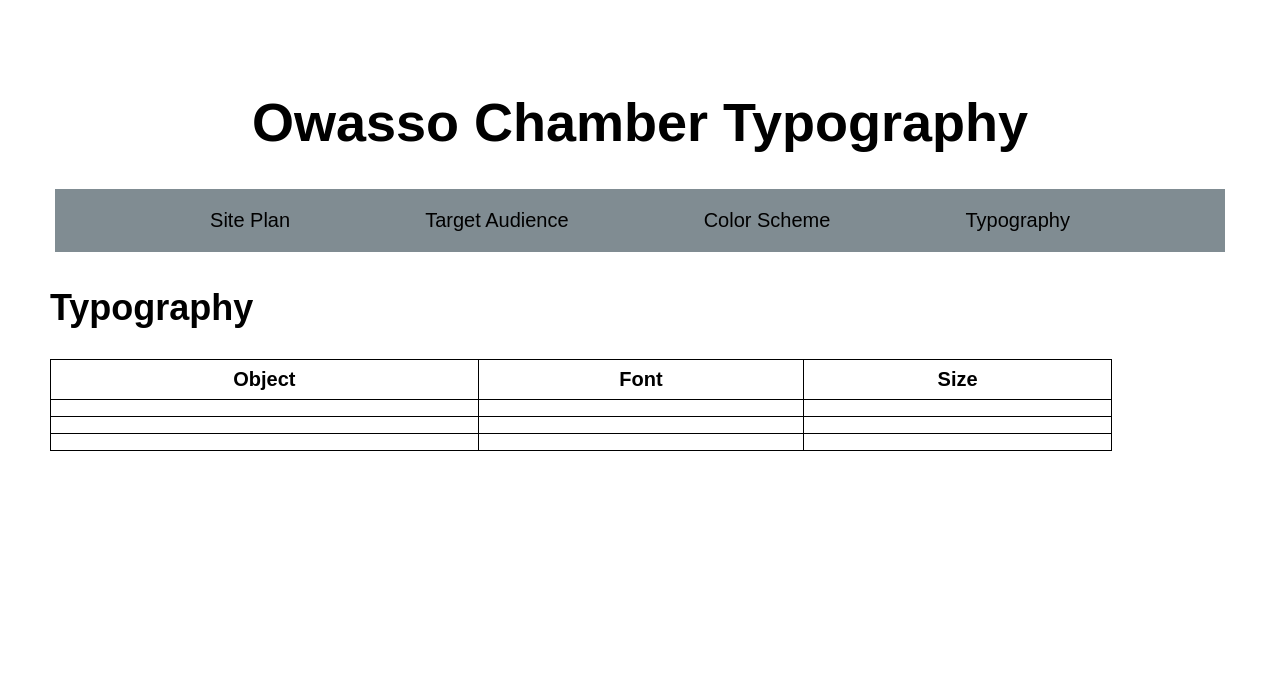
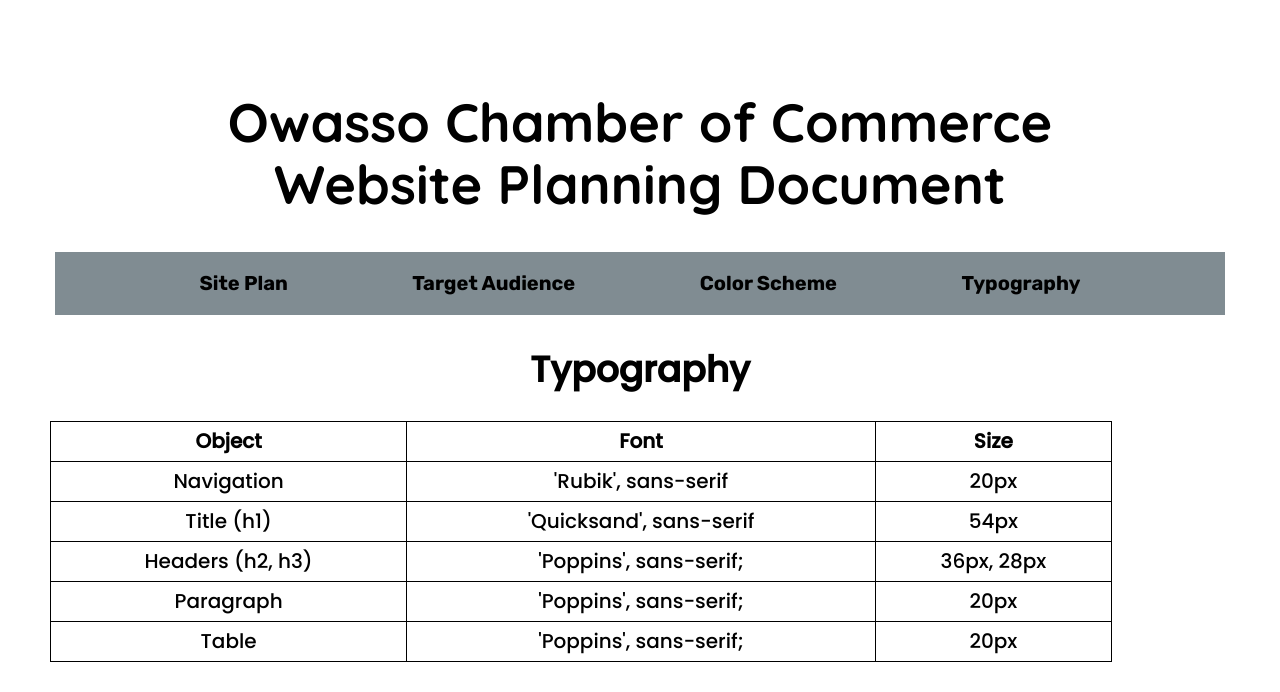
Before and after one commit to rossmg1998/wdd230, a plain HTML site: page lesson3/typography.html in a window 1280 px wide. Drawn offline with nearby package versions, Linux system fonts and the light colour scheme.

Commit message:
Edited html

```diff
--- a/lesson3/typography.html
+++ b/lesson3/typography.html
@@ -8,11 +8,14 @@
     <title>Typography</title>
     <link rel="stylesheet" href="https://cdnjs.cloudflare.com/ajax/libs/normalize/8.0.1/normalize.min.css">
     <link href="css/styles.css" rel="stylesheet">
+    <link rel="preconnect" href="https://fonts.googleapis.com">
+    <link rel="preconnect" href="https://fonts.gstatic.com" crossorigin>
+    <link href="https://fonts.googleapis.com/css2?family=Poppins:wght@300;500&family=Quicksand:wght@700&family=Rubik:wght@700&display=swap" rel="stylesheet">
 </head>
 <body>
     <div id="content">
     <header>
-        <h1>Owasso Chamber Typography</h1>
+        <h1>Owasso Chamber of Commerce <br>Website Planning Document</h1>
         <nav>
             <div><a href="index.html">Site Plan</a></div>
             <div><a href="target-audience.html">Target Audience</a></div>
@@ -20,7 +23,7 @@
             <div class="active"><a href="typography.html">Typography</a></div>
         </nav>
     </header>
-    <main>
+    <main id="typography">
         <h2>Typography</h2>
         <table>
             <tr>
@@ -29,20 +32,30 @@
               <th>Size</th>
             </tr>
             <tr>
-              <td></td>
-              <td></td>
-              <td></td>
+              <td>Navigation</td>
+              <td>'Rubik', sans-serif</td>
+              <td>20px</td>
             </tr>
             <tr>
-              <td></td>
-              <td></td>
-              <td></td>
+              <td>Title (h1)</td>
+              <td>'Quicksand', sans-serif</td>
+              <td>54px</td>
             </tr>
             <tr>
-              <td></td>
-              <td></td>
-              <td></td>
+                <td>Headers (h2, h3)</td>
+                <td>'Poppins', sans-serif;</td>
+                <td>36px, 28px</td>
+              </tr>
+            <tr>
+              <td>Paragraph</td>
+              <td>'Poppins', sans-serif;</td>
+              <td>20px</td>
             </tr>
+            <tr>
+                <td>Table</td>
+                <td>'Poppins', sans-serif;</td>
+                <td>20px</td>
+              </tr>
           </table>
     </main>
 
```
Also changed, not shown: lesson3/color-scheme.html (+13 -7 lines), lesson3/index.html (+9 -6 lines), lesson3/target-audience.html (+6 -3 lines).
